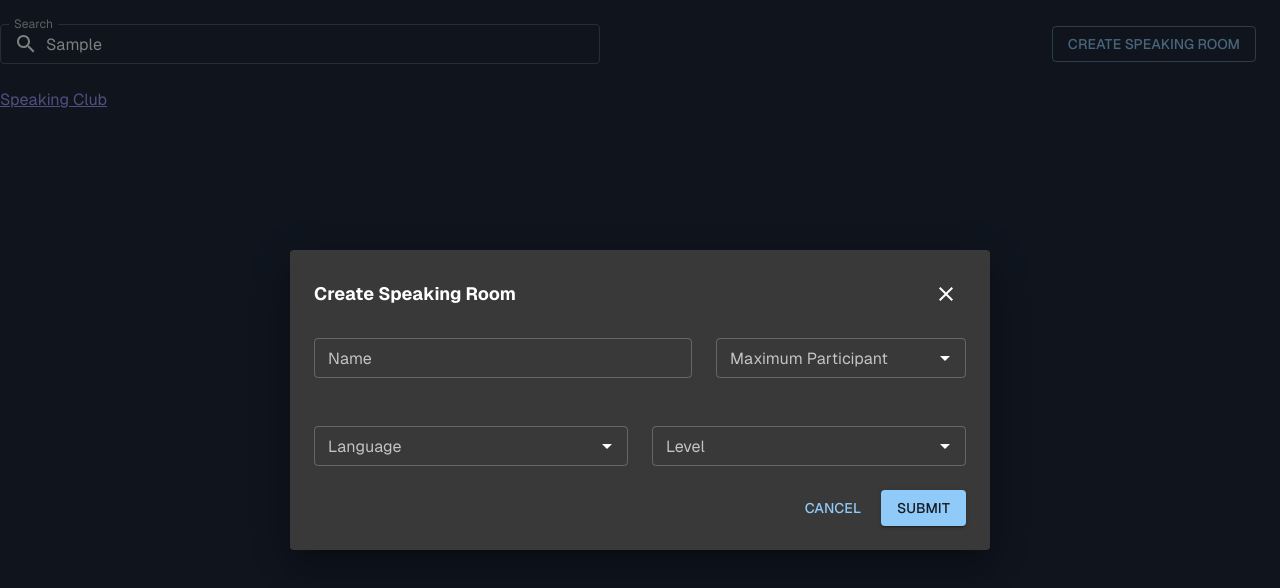
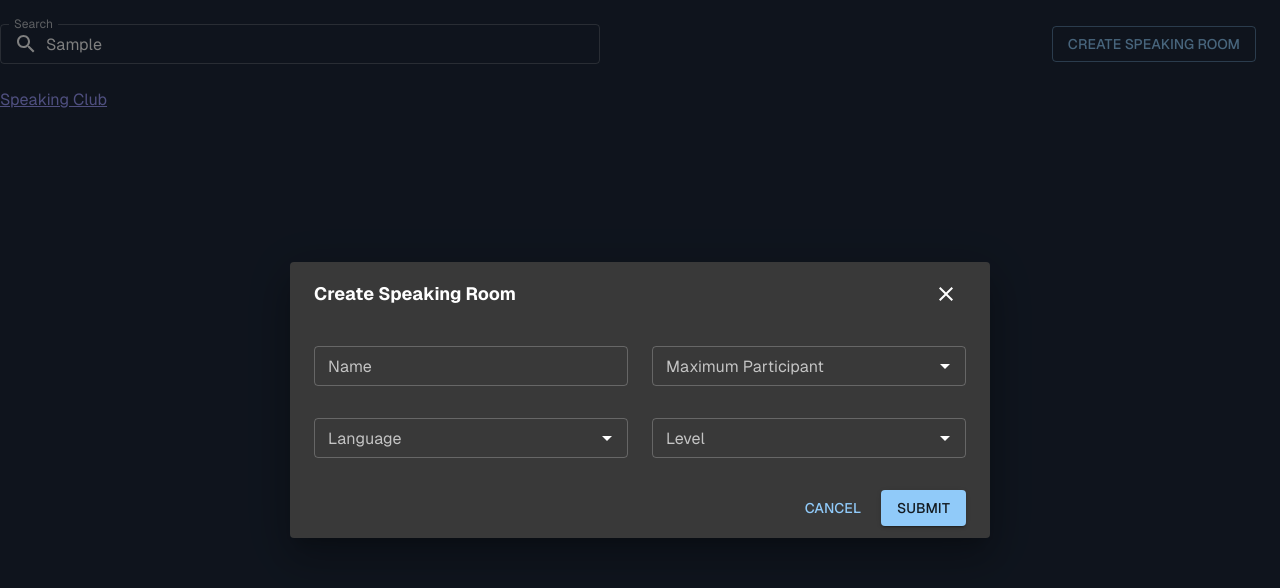
Before and after one commit to khunghaydien/speaking-club, a Next.js app: page /speaking-club in a window 1280 px wide. Both pictures are taken after typing "Sample" into the empty fields and a click on the button "CREATE SPEAKING ROOM". Shown: the top 588 px of the page. Built offline with nearby package versions, Linux system fonts and the light colour scheme.

Commit message:
custom input and select

```diff
--- /dev/null
+++ b/components/input/common-input.tsx
@@ -0,0 +1,61 @@
+import {
+  Box,
+  FormHelperText,
+  SxProps,
+  TextField,
+  TextFieldProps,
+  Theme,
+} from "@mui/material";
+import React, { forwardRef } from "react";
+type CommonInputProps = TextFieldProps & {
+  style?: SxProps<Theme>;
+};
+
+const CommonInput = forwardRef<HTMLDivElement, CommonInputProps>(
+  (
+    {
+      error,
+      helperText,
+      size = "small",
+      variant = "outlined",
+      style,
+      ...props
+    },
+    ref
+  ) => {
+    return (
+      <Box
+        ref={ref}
+        sx={{
+          position: "relative",
+          width: "100%",
+          ...style,
+        }}
+      >
+        <TextField
+          error={error}
+          size={size}
+          fullWidth
+          variant={variant}
+          {...props}
+        />
+        {error && helperText && (
+          <FormHelperText
+            className={"error-message"}
+            sx={{
+              margin: 0,
+              position: "absolute",
+              top: "100%",
+              left: 0,
+              color: (theme) => theme.palette.error.main,
+            }}
+          >
+            {helperText}
+          </FormHelperText>
+        )}
+      </Box>
+    );
+  }
+);
+
+export default CommonInput;
--- /dev/null
+++ b/components/input/common-select.tsx
@@ -0,0 +1,51 @@
+import React from "react";
+import {
+  Autocomplete,
+  AutocompleteProps,
+  AutocompleteRenderInputParams,
+} from "@mui/material";
+import CommonInput from "./common-input";
+
+type CommonSelectProps<T> = Omit<
+  AutocompleteProps<T, false, false, false>,
+  "renderInput"
+> &
+  Partial<{
+    label: React.ReactNode;
+    error: boolean;
+    helperText: React.ReactNode;
+  }> & {
+    size?: "small" | "medium";
+  };
+
+function CommonSelect<T>({
+  label,
+  error,
+  helperText,
+  sx,
+  size = "small",
+  ...props
+}: CommonSelectProps<T>) {
+  return (
+    <Autocomplete
+      {...props}
+      fullWidth
+      autoHighlight
+      size={size}
+      sx={{
+        width: "100% ",
+        ...sx,
+      }}
+      renderInput={(params: AutocompleteRenderInputParams) => (
+        <CommonInput
+          {...params}
+          label={label}
+          error={error}
+          helperText={helperText}
+        />
+      )}
+    />
+  );
+}
+
+export default CommonSelect;
--- a/components/speaking-club/create-speaking-room.tsx
+++ b/components/speaking-club/create-speaking-room.tsx
@@ -3,11 +3,13 @@ import Button from "@mui/material/Button";
 import Dialog from "@mui/material/Dialog";
 import Slide from "@mui/material/Slide";
 import { TransitionProps } from "@mui/material/transitions";
-import { Autocomplete, Box, IconButton, TextField } from "@mui/material";
+import { Autocomplete, Box, IconButton } from "@mui/material";
 import CloseTwoTone from "@mui/icons-material/CloseTwoTone";
 import { useFormik } from "formik";
 import { languages, levels, maximumParticipants, TOption } from "./const";
 import { createSpeakingRoomValidation } from "./formik";
+import CommonInput from "@/components/input/common-input";
+import CommonSelect from "@/components/input/common-select";
 
 const Transition = React.forwardRef(function Transition(
   props: TransitionProps & {
@@ -42,7 +44,7 @@ const CreateSpeakingRoom = React.memo(() => {
 
   const { values, setFieldValue, errors, touched } = formik;
 
-  const onChangeValue = (value: string | TOption | null, keyname: string) => {
+  const onChangeValue = (value: unknown, keyname: string) => {
     setFieldValue(keyname, value);
   };
 
@@ -59,8 +61,9 @@ const CreateSpeakingRoom = React.memo(() => {
         onClose={handleClose}
         aria-describedby="alert-dialog-slide-description"
       >
-        <form
-          className="flex flex-col gap-6 p-6"
+        <Box
+          component={"form"}
+          className="flex flex-col px-6 py-3 gap-8"
           onSubmit={formik.handleSubmit}
         >
           <Box className="flex items-center justify-between gap-6">
@@ -69,36 +72,20 @@ const CreateSpeakingRoom = React.memo(() => {
               <CloseTwoTone />
             </IconButton>
           </Box>
-
-          <Box className="flex gap-6 items-center w-full mb-6">
-            <Box className="flex flex-grow">
-              <TextField
+          <Box className="flex gap-6 items-center w-full">
+            <CommonInput
+              label="Name"
               value={values.name}
               error={!!errors.name && !!touched.name}
               helperText={!!errors.name && !!touched.name && errors.name}
-                FormHelperTextProps={{
-                  className: "error-message !m-0 !absolute !top-10",
-                }}
-                onChange={(
-                  e: React.ChangeEvent<HTMLInputElement | HTMLTextAreaElement>
-                ) => onChangeValue(e.target.value, "name")}
-                variant="outlined"
-                size="small"
-                fullWidth
-                label="Name"
+              onChange={(e) => onChangeValue(e.target.value, "name")}
             />
-            </Box>
-            <Autocomplete
-              size="small"
+            <CommonSelect
               options={maximumParticipants}
               value={values.maximumParticipant}
               onChange={(_event, value) =>
                 onChangeValue(value, "maximumParticipant")
               }
-              sx={{ minWidth: 250 }}
-              renderInput={(params) => (
-                <TextField
-                  {...params}
               label="Maximum Participant"
               error={
                 !!errors.maximumParticipant && !!touched.maximumParticipant
@@ -108,22 +95,18 @@ const CreateSpeakingRoom = React.memo(() => {
                 !!touched.maximumParticipant &&
                 errors.maximumParticipant
               }
-                  FormHelperTextProps={{
-                    className: "error-message !m-0 !absolute !top-10",
-                  }}
-                />
-              )}
             />
           </Box>
           <Box className="flex gap-6 items-center w-full">
-            <Autocomplete
-              size="small"
-              fullWidth
+            <CommonSelect
+              label="Language"
+              error={!!errors.language && !!touched.language}
+              helperText={
+                !!errors.language && !!touched.language && errors.language
+              }
               options={languages}
-              autoHighlight
               value={values.language}
               onChange={(_event, value) => setFieldValue("language", value)}
-              getOptionLabel={(option: TOption) => option.label}
               renderOption={(props, option) => {
                 const { key, ...optionProps } = props;
                 return (
@@ -143,50 +126,23 @@ const CreateSpeakingRoom = React.memo(() => {
                   </Box>
                 );
               }}
-              renderInput={(params) => (
-                <TextField
-                  {...params}
-                  label="Language"
-                  inputProps={{
-                    ...params.inputProps,
-                  }}
-                  error={!!errors.language && !!touched.language}
-                  helperText={
-                    !!errors.language && !!touched.language && errors.language
-                  }
-                  FormHelperTextProps={{
-                    className: "error-message !m-0 !absolute !top-10",
-                  }}
             />
-              )}
-            />
-            <Autocomplete
-              size="small"
-              fullWidth
+            <CommonSelect
+              label="Level"
               options={levels}
               value={values.level}
               onChange={(_event, value) => onChangeValue(value, "level")}
-              renderInput={(params) => (
-                <TextField
-                  {...params}
-                  label="Level"
               error={!!errors.level && !!touched.level}
               helperText={!!errors.level && !!touched.level && errors.level}
-                  FormHelperTextProps={{
-                    className: "error-message !m-0 !absolute !top-10",
-                  }}
-                />
-              )}
             />
           </Box>
-
           <Box className="flex items-center justify-end gap-3">
             <Button onClick={handleClose}>Cancel</Button>
             <Button type="submit" variant="contained">
               Submit
             </Button>
           </Box>
-        </form>
+        </Box>
       </Dialog>
     </React.Fragment>
   );
```
Also changed, not shown: 1 other file (tests, documents, lock files or other folders). Lines whose indentation alone changed are shown as unchanged.
